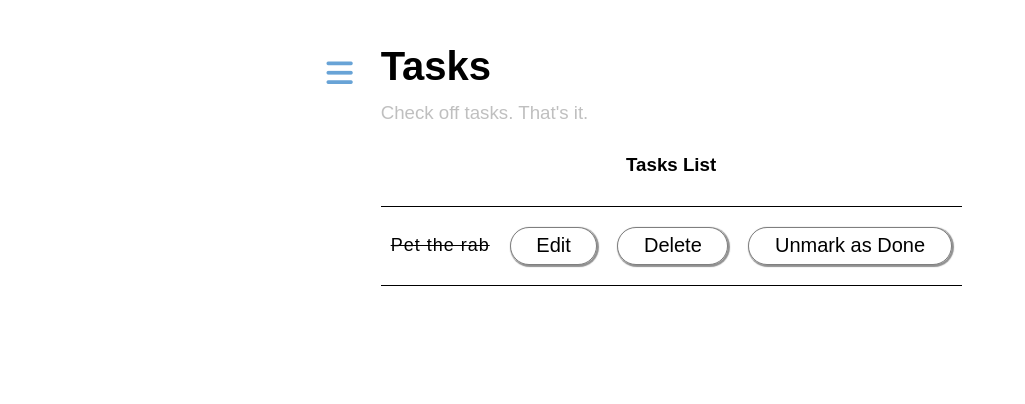
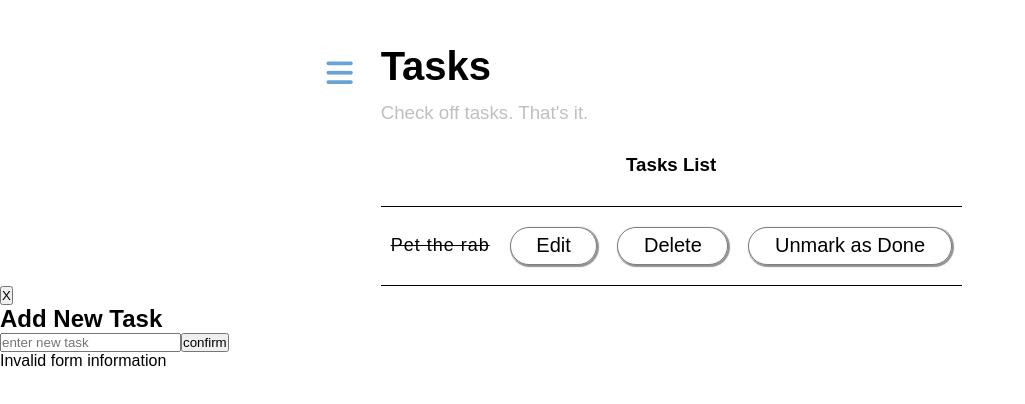
Before and after one commit to savus/ToDoListApp, a React (Vite) app: page / in a window 1280 px wide. Shown: the top 404 px of the page, without its empty margins (0-1025 px from the left). Built offline with nearby package versions, Linux system fonts and the light colour scheme; data requests are answered from the project's data file; some icons are missing.

Commit message:
begin building form for adding a new task to the TasksBody component

```diff
--- a/src/App.tsx
+++ b/src/App.tsx
@@ -9,6 +9,7 @@ import { TasksProvider } from "./Components/Providers/TasksProvider";
 
 function App() {
   return (
+    <>
       <MainContainer>
         <TasksProvider>
           <div className="left-side-container">
@@ -20,6 +21,23 @@ function App() {
           </div>
         </TasksProvider>
       </MainContainer>
+      {/* MODALS */}
+      <form action="#" className="add-task-modal">
+        <div className="form-container">
+          <header className="form-header">
+            <button className="close-button">X</button>
+            <h2 className="form-title">Add New Task</h2>
+          </header>
+          <input
+            type="text"
+            className="new-task-input"
+            placeholder="enter new task"
+          />
+          <input type="submit" value="confirm" />
+          <div className="error-message">Invalid form information</div>
+        </div>
+      </form>
+    </>
   );
 }
 
```
Lines whose indentation alone changed are shown as unchanged.
